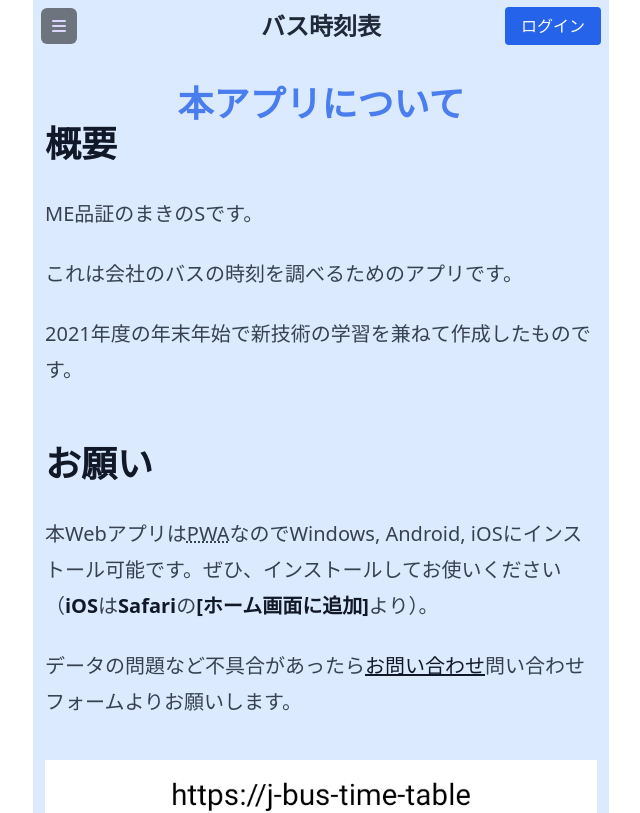
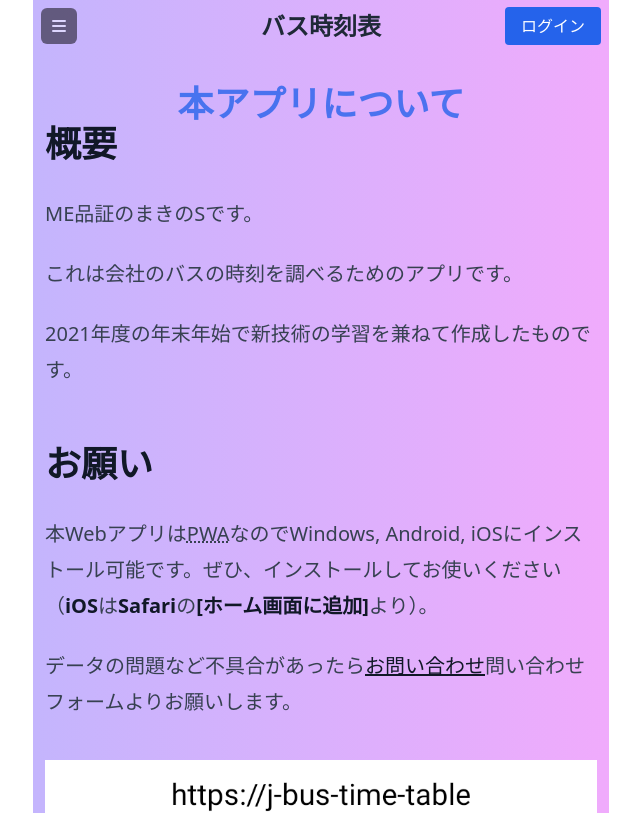
Before and after one commit to pitang1965/bus-timetable, a Next.js app: page /about in a window 1280 px wide. Shown: the top 813 px of the page, without its empty margins (319-959 px from the left). Built offline with nearby package versions, Linux system fonts and the light colour scheme; no server answers.

Commit message:
Introduce gradient background color

```diff
--- a/src/components/Layout.tsx
+++ b/src/components/Layout.tsx
@@ -8,7 +8,7 @@ type Props = {
 
 const Layout: VFC<Props> = (props) => {
   return (
-    <div className='container grid grid-rows-[76px,auto,30px] p-2 mx-auto max-w-xl min-h-screen bg-blue-100'>
+    <div className='container grid grid-rows-[76px,auto,30px] p-2 mx-auto max-w-xl min-h-screen bg-gradient-to-r from-violet-300 to-fuchsia-300'>
       <Navbar />
       <main>{props.children}</main>
       <Footer />
```
